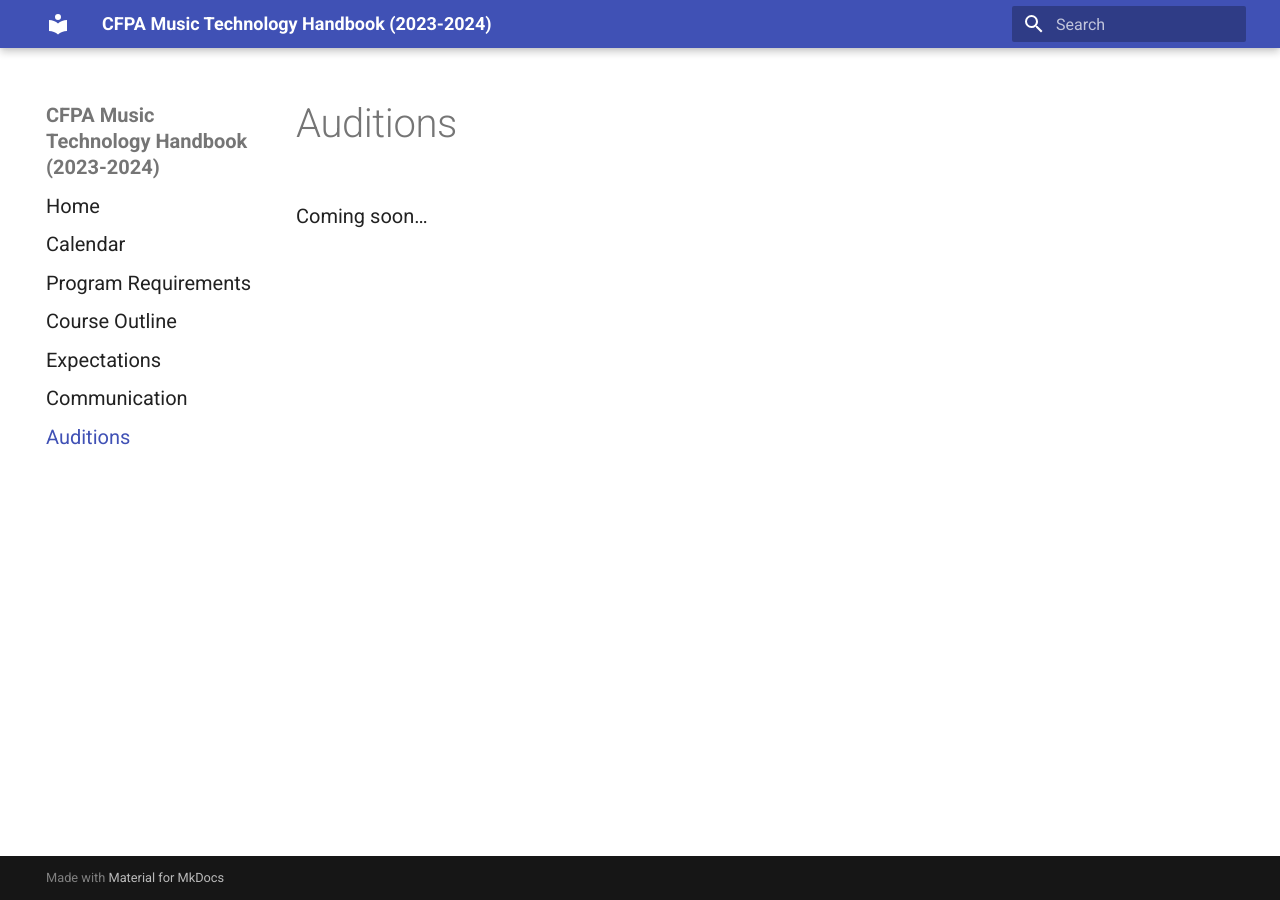
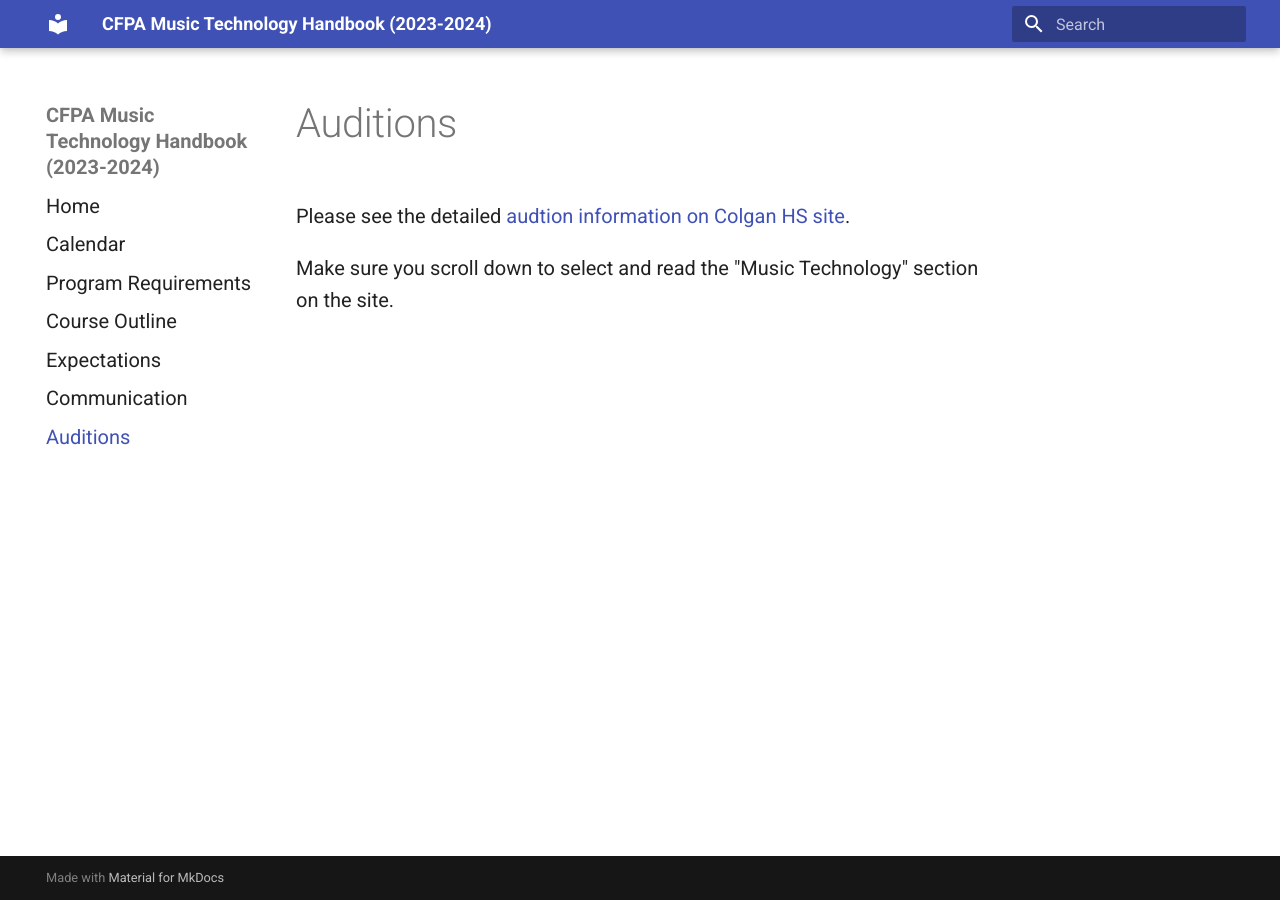
Before and after one commit to sophia-sms/handbook, an MkDocs documentation site: the page built from docs/auditions.md, in a window 1280 px wide. Built offline with MkDocs 1.6.1 and Material for MkDocs 9.7.7, drawn with Linux system fonts in a browser that asks for light colours.

Commit message:
Audition link to colgan

```diff
--- a/docs/auditions.md
+++ b/docs/auditions.md
@@ -1,3 +1,5 @@
 # Auditions
 
-Coming soon…
+Please see the detailed [audtion information on Colgan HS site](https://colganhs.pwcs.edu/cfpa/auditions/).
+
+Make sure you scroll down to select and read the "Music Technology" section on the site.
```
